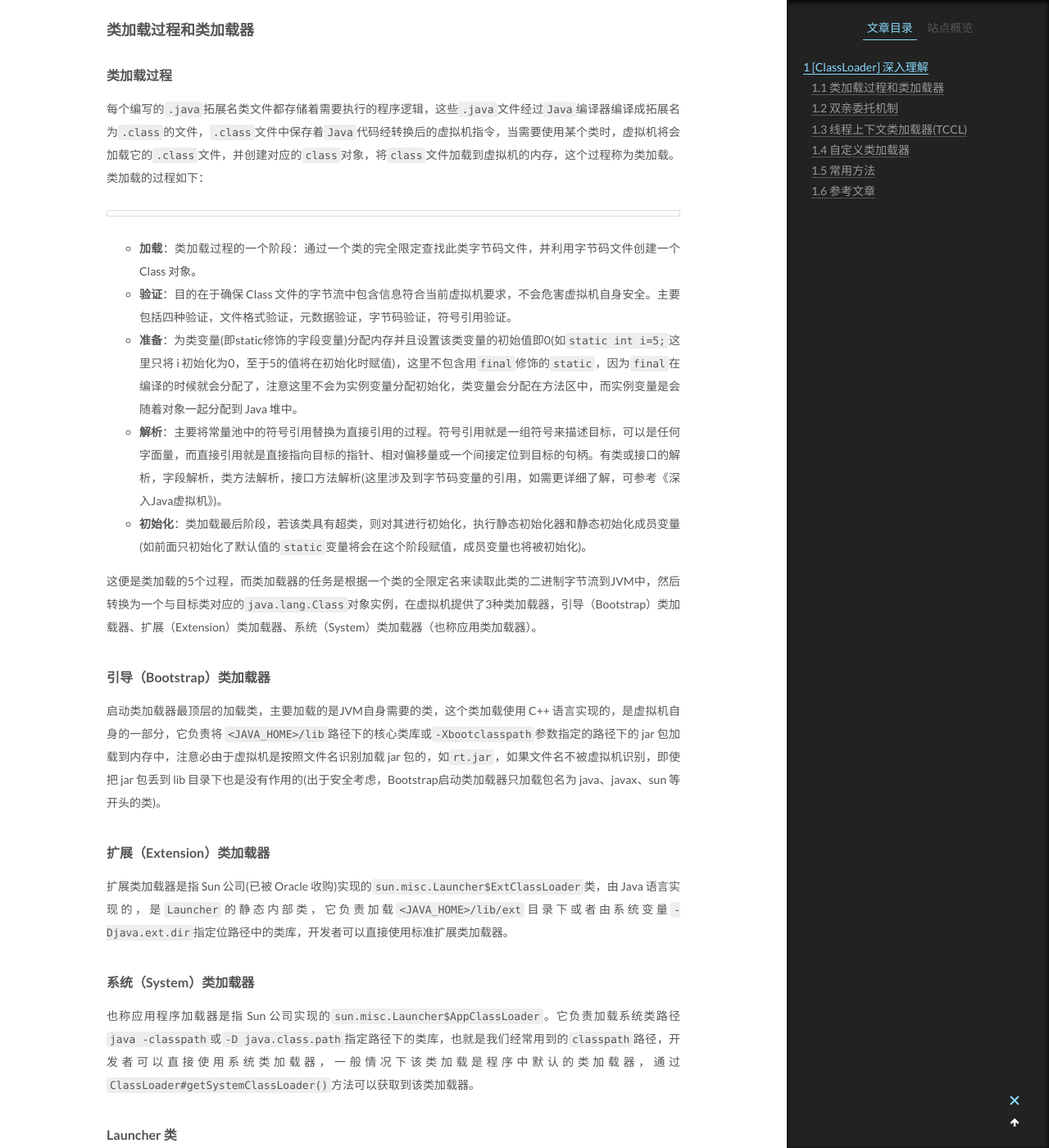
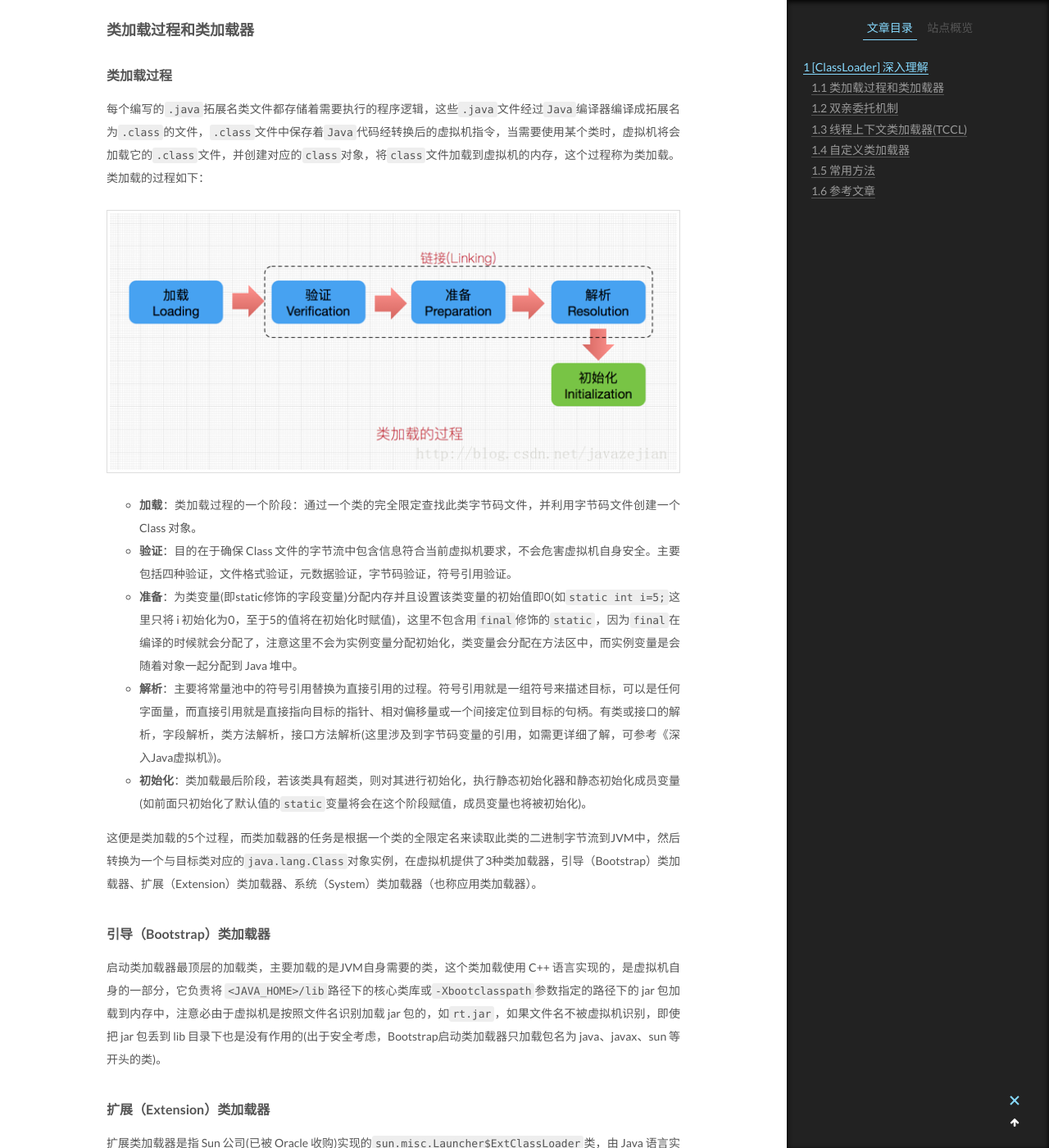
Before and after one commit to leeYuSky/leeYuSky.github.io, a Jekyll site: the page built from _posts/2018-10-23-ClassLoader 深入理解.md, in a window 1280 px wide and 1400 px high, scrolled down 475 px. Shown: the whole window at 82% size. Built offline with Jekyll 4.4.1, drawn with Linux system fonts in a browser that asks for light colours; some of the changed text lies outside the part shown.

Commit message:
classloader

````diff
--- a/_posts/2018-10-23-[classloader]深入理解.md
+++ b/_posts/2018-10-23-ClassLoader 深入理解.md
@@ -16,7 +16,7 @@ tags:
 
 每个编写的`.java`拓展名类文件都存储着需要执行的程序逻辑，这些`.java`文件经过`Java`编译器编译成拓展名为`.class`的文件，`.class`文件中保存着`Java`代码经转换后的虚拟机指令，当需要使用某个类时，虚拟机将会加载它的`.class`文件，并创建对应的`class`对象，将`class`文件加载到虚拟机的内存，这个过程称为类加载。类加载的过程如下：
 
-![](../assets/images/类加载过程.png)
+![](https://leeyusky.github.io/assets/images/类加载过程.png)
 
 * **加载**：类加载过程的一个阶段：通过一个类的完全限定查找此类字节码文件，并利用字节码文件创建一个 Class 对象。
 * **验证**：目的在于确保 Class 文件的字节流中包含信息符合当前虚拟机要求，不会危害虚拟机自身安全。主要包括四种验证，文件格式验证，元数据验证，字节码验证，符号引用验证。
@@ -44,7 +44,7 @@ tags:
 
 `sun.misc.Launcher`,它是一个 java 虚拟机的入口应用，该类里声明了`sun.misc.Launcher$ExtClassLoader`和`sun.misc.Launcher$AppClassLoader`。
 
-```
+```java
 public class Launcher {
     private static URLStreamHandlerFactory factory = new Launcher.Factory();
     private static Launcher launcher = new Launcher();
@@ -84,11 +84,11 @@ public class Launcher {
 
 双亲委派模式是在 Java 1.2 后引入的，其工作原理的是，如果一个类加载器收到了类加载请求，它并不会自己先去加载，而是把这个请求委托给父类的加载器去执行，如果父类加载器还存在其父类加载器，则进一步向上委托，依次递归，请求最终将到达顶层的启动类加载器，如果父类加载器可以完成类加载任务，就成功返回，倘若父类加载器无法完成此加载任务，子加载器才会尝试自己去加载，这就是双亲委派模式。
 
-![](../assets/images/双亲委托机制.png)
+![](https://leeyusky.github.io/assets/images/双亲委托机制.png)
 
 采用双亲委派模式的是好处是 Java 类随着它的类加载器一起具备了一种带有优先级的层次关系，通过这种层级关可以避免类的重复加载，当父亲已经加载了该类时，就没有必要子 ClassLoader 再加载一次。其次是考虑到安全因素，java 核心 api 中定义类型不会被随意替换，假设通过网络传递一个名为`java.lang.Integer`的类，通过双亲委托模式传递到启动类加载器，而启动类加载器在核心`Java API`发现这个名字的类，发现该类已被加载，并不会重新加载网络传递的过来的`java.lang.Integer`，而直接返回已加载过的`Integer.class`，这样便可以防止核心 API 库被随意篡改。可能你会想，如果我们在`classpath`路径下自定义一个名为`java.lang.SingleInterge`类(该类是胡编的)呢？该类并不存在`java.lang`中，经过双亲委托模式，传递到启动类加载器中，由于父类加载器路径下并没有该类，所以不会加载，将反向委托给子类加载器加载，最终会通过系统类加载器加载该类。但是这样做是不允许，因为`java.lang`是核心 API 包，需要访问权限，强制加载将会报出如下异常：
 
-```
+```java
 Exception in thread "main" java.lang.SecurityException: Prohibited package name: java.lang
 ```
 
@@ -96,11 +96,11 @@ Exception in thread "main" java.lang.SecurityException: Prohibited package name:
 
 `ClassLoader`是一个抽象类，其后所有的类加载器都继承自ClassLoader（不包括引导类加载器）。
 
-![](../assets/images/classloader依赖关系.png)
+![](https://leeyusky.github.io/assets/images/classloader依赖关系.png)
 
 ##### loadClass(String)
 
-```
+```java
 protected Class<?> loadClass(String name, boolean resolve)
     throws ClassNotFoundException
 {
@@ -210,7 +210,7 @@ protected Class<?> findClass(String name) throws ClassNotFoundException {
 
 ##### ClassLoader::getSystemResource()
 
-```
+```java
 public static URL getSystemResource(String name) {
     ClassLoader system = getSystemClassLoader();
     if (system == null) {
@@ -225,7 +225,7 @@ public static URL getSystemResource(String name) {
 
 ##### Class<T>#getResource()
 
-```
+```java
 public java.net.URL getResource(String name) {
     name = resolveName(name);
     ClassLoader cl = getClassLoader0();
@@ -270,7 +270,7 @@ private String resolveName(String name) {
 
 ##### ClassLoader#getResource()
 
-```
+```java
 public URL getResource(String name) {
     URL url;
     if (parent != null) {
````
